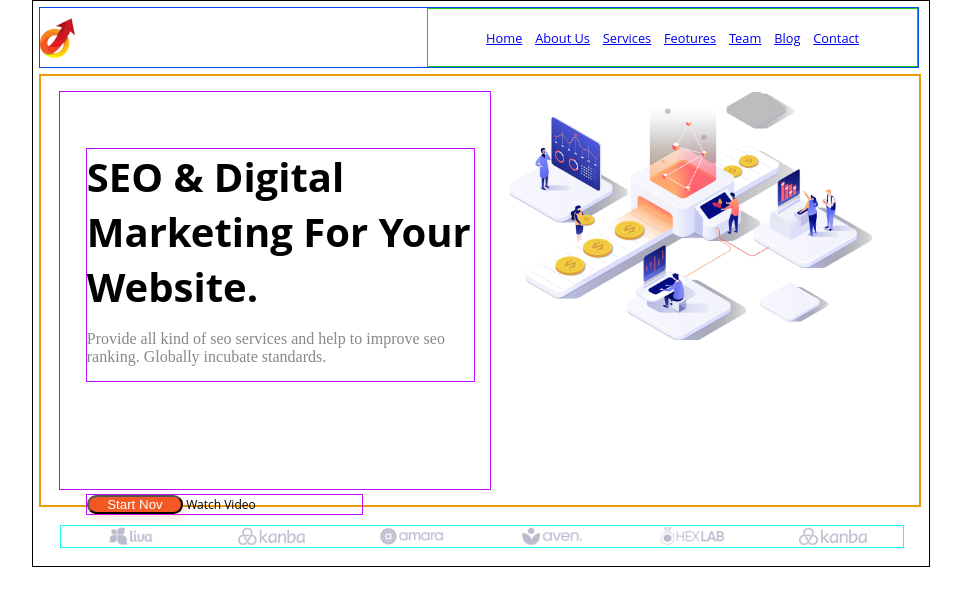
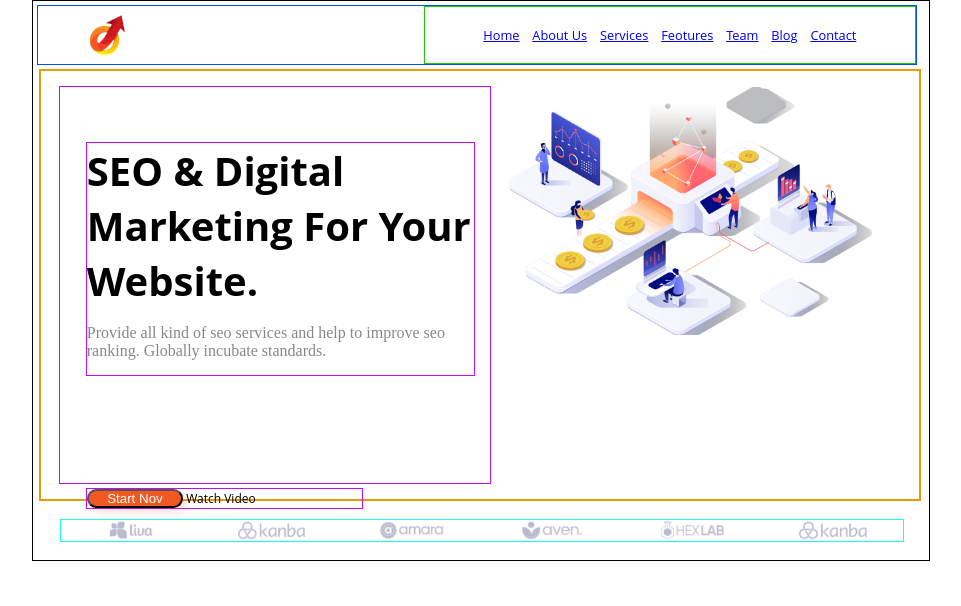
Before and after one commit to Pavel-OV/HTML_Work_adaptiv, a plain HTML site: page index.html in a window 1280 px wide. Shown: the whole page, without its empty margins (160-1121 px from the left). Drawn offline with Linux system fonts and the light colour scheme.

Commit message:
переопределение значений кода

```diff
--- a/style/style.css
+++ b/style/style.css
@@ -23,7 +23,7 @@
         display: flex;
         flex-direction: column;
         border: 1px solid #000;
-        /* z-index: 2; */
+        z-index: 2;
 
 
     }
@@ -46,7 +46,7 @@
         align-items: center;
         width: 98%;
         height: 8%;
-        margin: 0.4rem;
+        margin: 0.4%;
 
             /* position: absolute;  */
             /* display: flex; */
@@ -61,6 +61,7 @@
         }
     .logo {
         display: flex;
+        justify-content: flex-end;
         width: 10%;
         align-items: center
 
@@ -198,10 +199,5 @@
     height: 45%;
     /* display: flex;
     justify-content: baseline; */
-
-
-
     width:  8%;
-
-
 }
```
